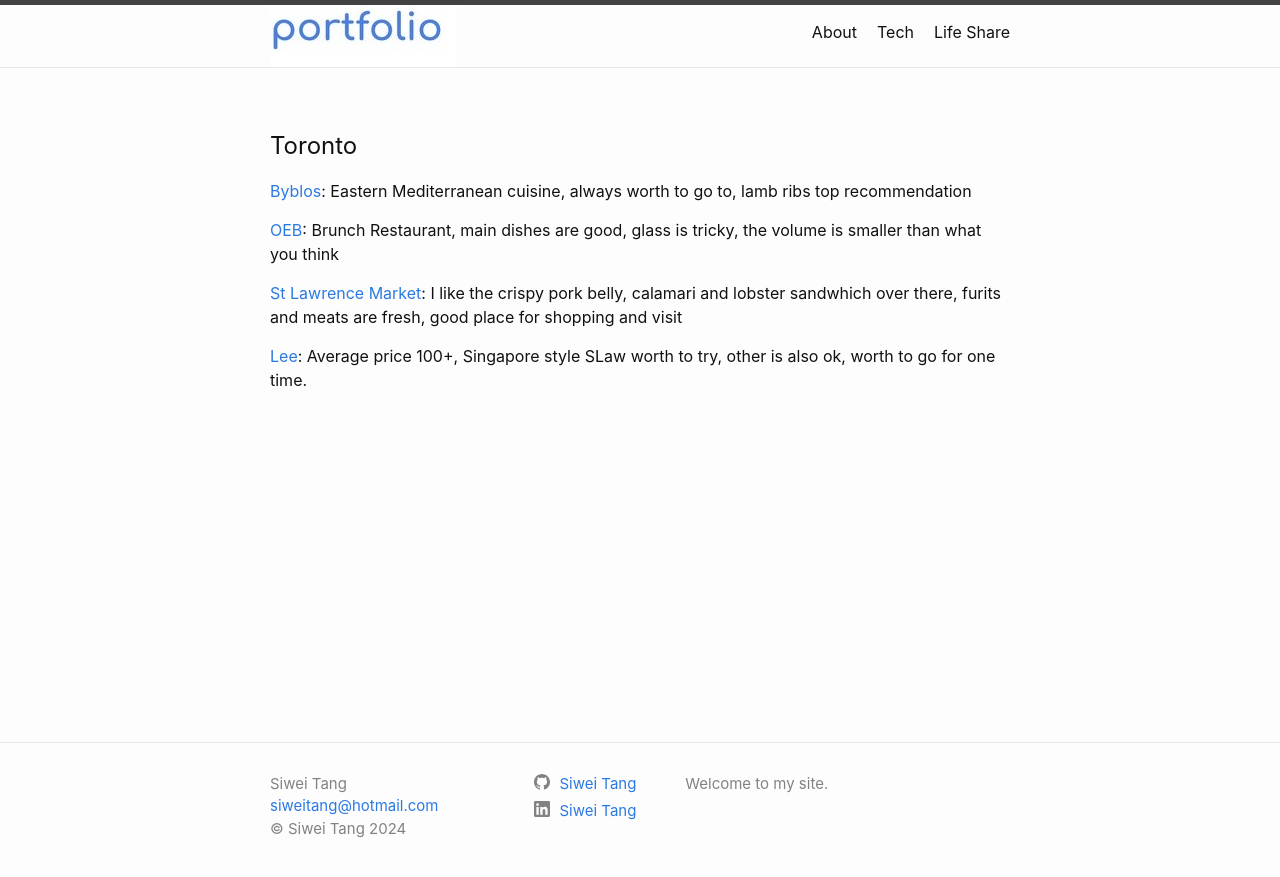
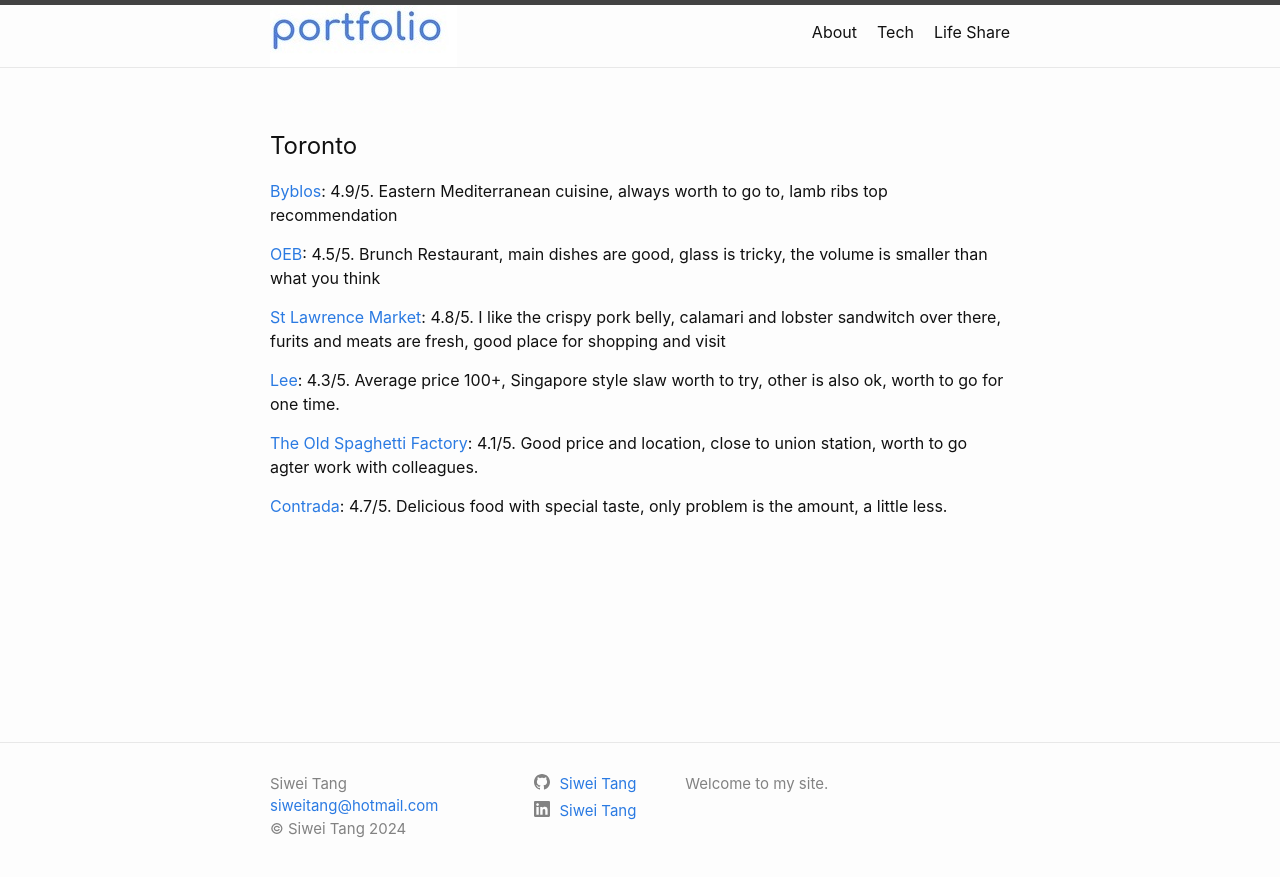
Before and after one commit to tangsiwei0831/portofolio, a Jekyll site: the page built from blog-life/_posts/2022-07-11-Restaurants.md, in a window 1280 px wide. Shown: the top 877 px of the page. Built offline with Jekyll 4.4.1, drawn with Linux system fonts in a browser that asks for light colours.

Commit message:
add contrada

```diff
--- a/blog-life/_posts/2022-07-11-Restaurants.md
+++ b/blog-life/_posts/2022-07-11-Restaurants.md
@@ -5,10 +5,14 @@ date:   2022-07-11 18:55:17
 category: life
 ---
 # Toronto
-[Byblos](https://byblosdowntown.com/): Eastern Mediterranean cuisine, always worth to go to, lamb ribs top recommendation
+[Byblos](https://byblosdowntown.com/): 4.9/5. Eastern Mediterranean cuisine, always worth to go to, lamb ribs top recommendation
 
-[OEB](https://eatoeb.com/locations/toronto/?gclid=CjwKCAiAk9itBhASEiwA1my_61YsuBPw7S77-js1K5fg0TCPPQ18PB4cSD6sXOLOaIQ28aTUGCfYiBoCp1YQAvD_BwE): Brunch Restaurant, main dishes are good, glass is tricky, the volume is smaller than what you think
+[OEB](https://eatoeb.com/locations/toronto/?gclid=CjwKCAiAk9itBhASEiwA1my_61YsuBPw7S77-js1K5fg0TCPPQ18PB4cSD6sXOLOaIQ28aTUGCfYiBoCp1YQAvD_BwE): 4.5/5. Brunch Restaurant, main dishes are good, glass is tricky, the volume is smaller than what you think
 
-[St Lawrence Market](http://www.stlawrencemarket.com/): I like the crispy pork belly, calamari and lobster sandwhich over there, furits and meats are fresh, good place for shopping and visit
+[St Lawrence Market](http://www.stlawrencemarket.com/): 4.8/5. I like the crispy pork belly, calamari and lobster sandwitch over there, furits and meats are fresh, good place for shopping and visit
 
-[Lee](https://leerestaurant.com/): Average price 100+, Singapore style SLaw worth to try, other is also ok, worth to go for one time.
+[Lee](https://leerestaurant.com/): 4.3/5. Average price 100+, Singapore style slaw worth to try, other is also ok, worth to go for one time.
+
+[The Old Spaghetti Factory](https://oldspaghettifactory.ca/locations/toronto/): 4.1/5. Good price and location, close to union station, worth to go agter work with colleagues.
+
+[Contrada](https://www.contradarestaurant.com/): 4.7/5. Delicious food with special taste, only problem is the amount, a little less.
```
Also changed, not shown: about.md (line endings or trailing spaces).
